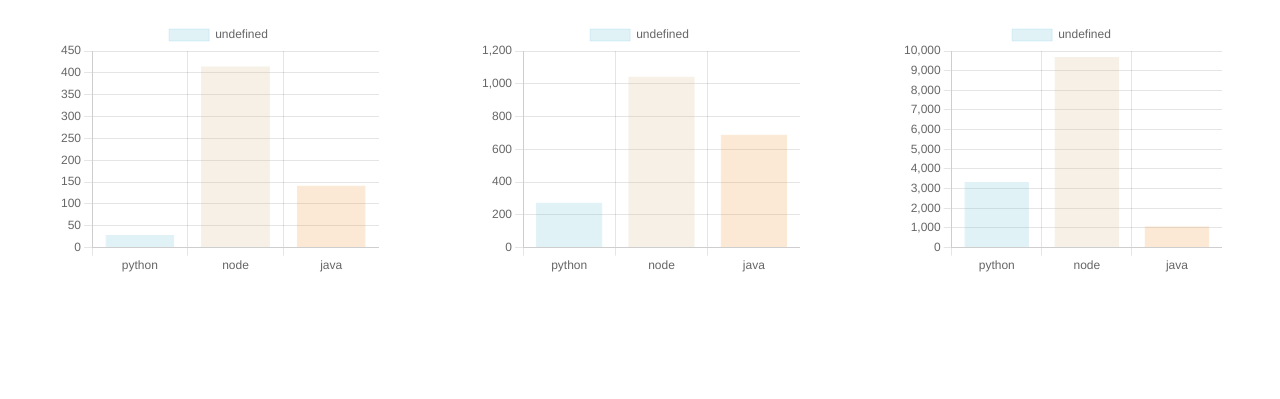
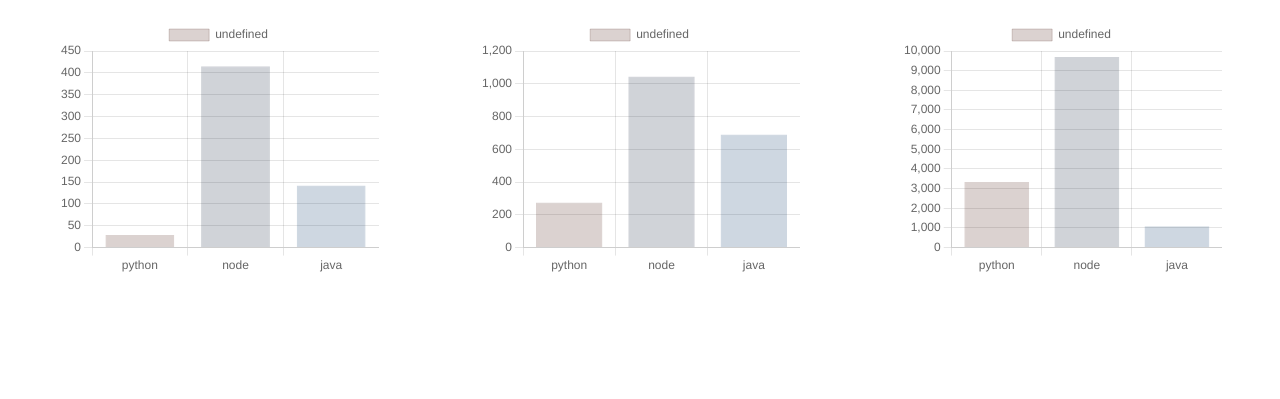
Before and after one commit to jeffysmiff/sieve_of_eratosthenes, a plain HTML site: page results/index.html in a window 1280 px wide. Shown: the part 156-555 px from the top of the page. Drawn offline with nearby package versions, Linux system fonts and the light colour scheme.

```diff
--- a/results/index.html
+++ b/results/index.html
@@ -79,9 +79,9 @@
                     })
                 ).then(function() {
                     let language = Object.keys(nodeRes)[0];
-                    let red = Math.floor(Math.random() * 255);
-                    let green = Math.floor(Math.random() * 255);
-                    let blue = Math.floor(Math.random() * 255);
+                    let red = 128 - Math.floor(Math.random() * 128);
+                    let green = 128 - Math.floor(Math.random() * 128);
+                    let blue = 128 - Math.floor(Math.random() * 128);
                     for(const [primeMax,primeRes] of Object.entries(nodeRes[language])) {
                         let chartName = "myChart" + primeMax;
                         charts[chartName].data.labels.push(language);
```
